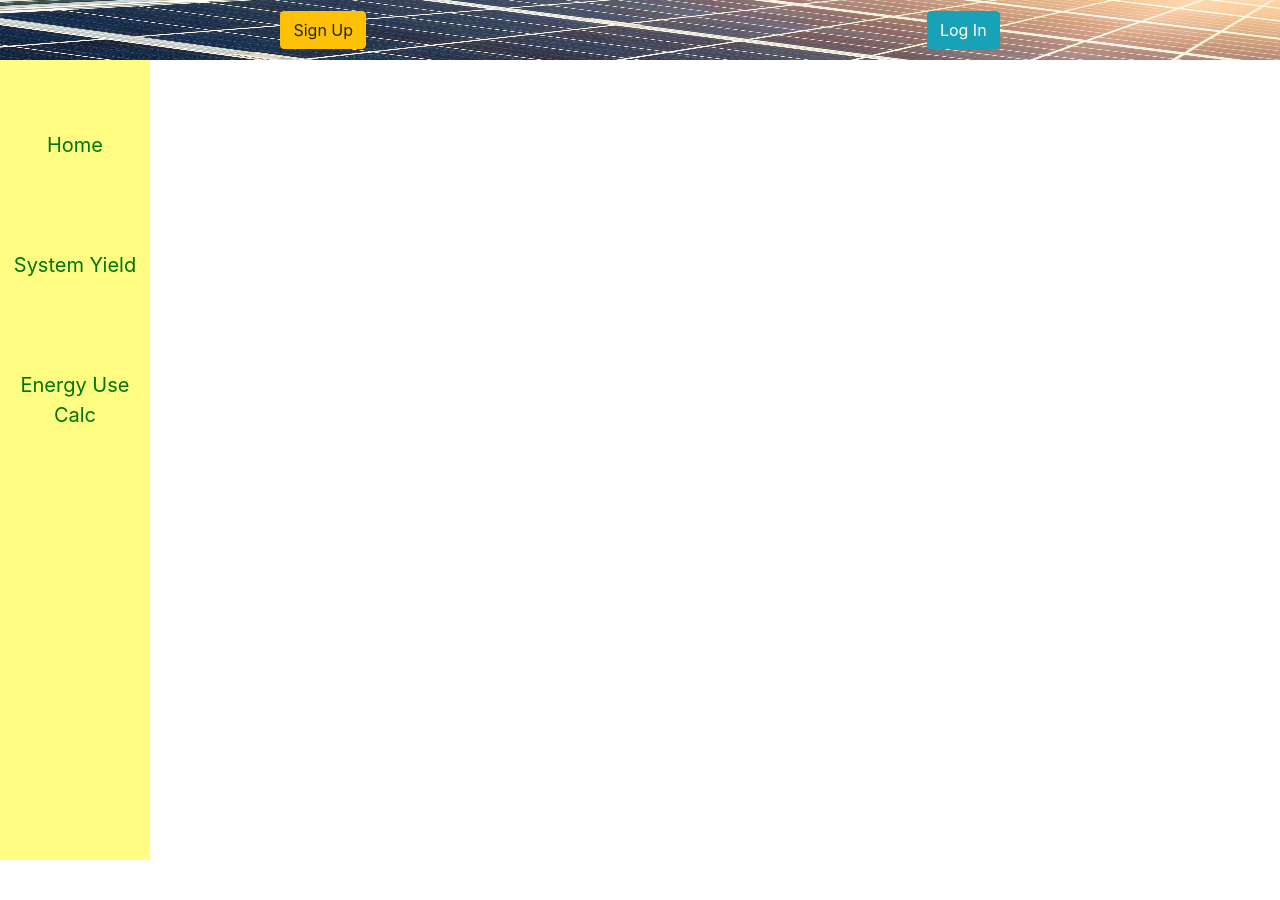
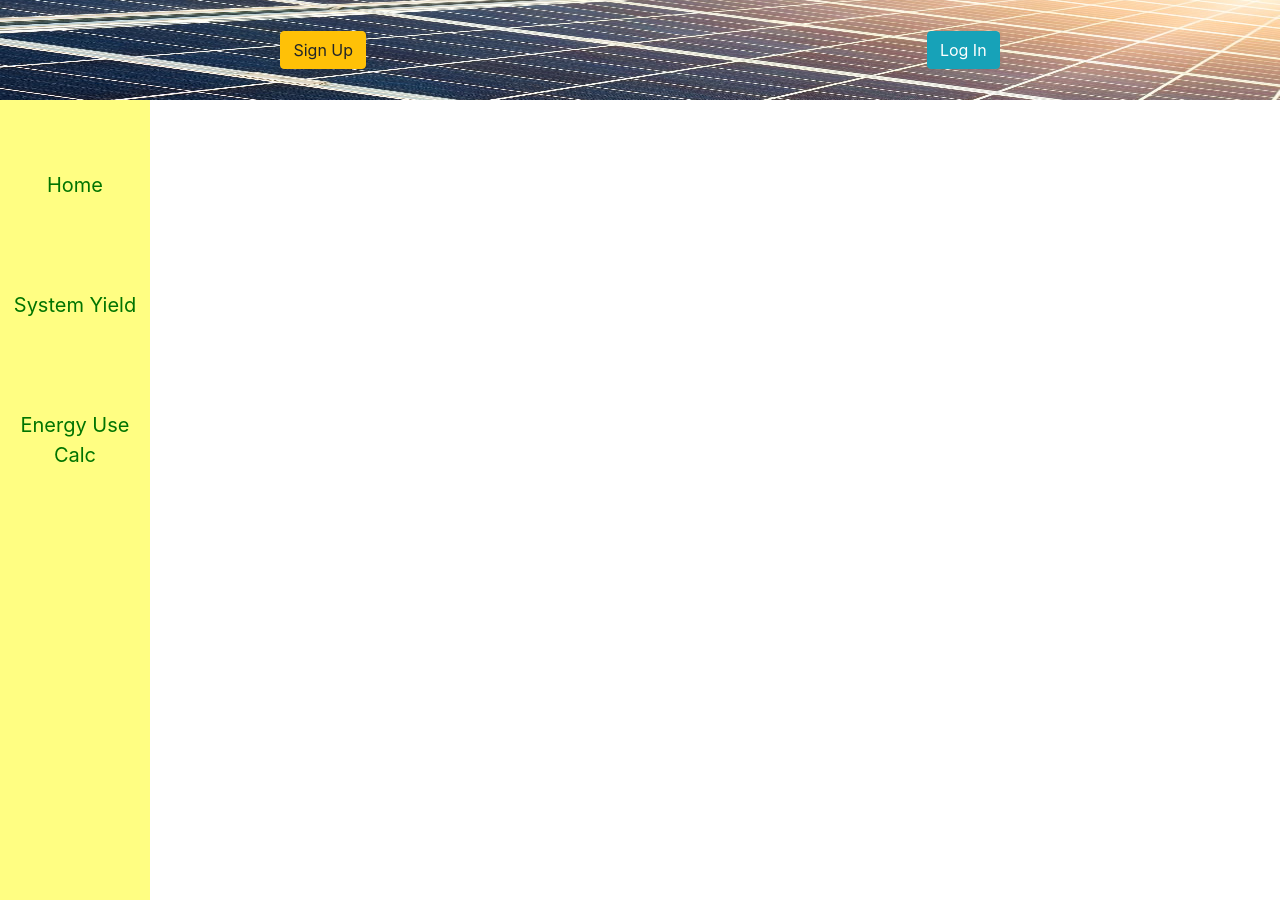
Before and after one commit to joyfulben/optimum_pv-system, a React (Create React App) app: page / in a window 1280 px wide. Before the commit the page ends 860 px from the top, so only its background shows below. Built offline with nearby package versions, Linux system fonts and the light colour scheme.

Commit message:
added style to tooltips and user forms

```diff
--- a/src/components/SystemForm.js
+++ b/src/components/SystemForm.js
@@ -22,7 +22,7 @@ export default class SystemForm extends React.Component {
       output: [],
       tooltip: {
         sys_cap: 'This is the sum total wattage capacity of the solar panel array',
-        panel_type: <div>'0 = PolyCrystaline'<br/>'1 = MonoCrystaline'<br/>'2 = Thin Film'</div>
+        panel_type: <div>0 = PolyCrystaline<br/>1 = MonoCrystaline<br/>2 = Thin Film</div>
           ,
         loss: 'This is system loss related to "electrical friction" from wire size',
         tilt: 'Angle between 0 and 90 that pivots on the z axis towards the sun',
--- a/src/index.css
+++ b/src/index.css
@@ -5,7 +5,7 @@
 .user-forms {
   display: flex;
   align-items: center;
-  height: 60px;
+  height: 100px;
   background-image: url('./pv_panels.jpeg');
   background-size: 100vw 300px;
   background-position: right;
@@ -41,16 +41,26 @@ header a:hover {
 
 .components {
   width: 80vw;
+  margin-top: 20px;
 }
 
 .sys-cap {
   display: flex;
   justify-content: center;
 }
+
+.sys-info {
+  width: 200px;
+  background-color: rgba(0, 238, 52, 0.07);
+  border-radius: 100% 100%/ 0 0 100% 100%;
+}
+
 span {
   background-color: rgb(121, 249, 164);
   margin-right: 10px;
+  padding: 5px;
   border: 2px solid silver;
+  border-radius: 2px;
 
 }
 .output-tables {
```
